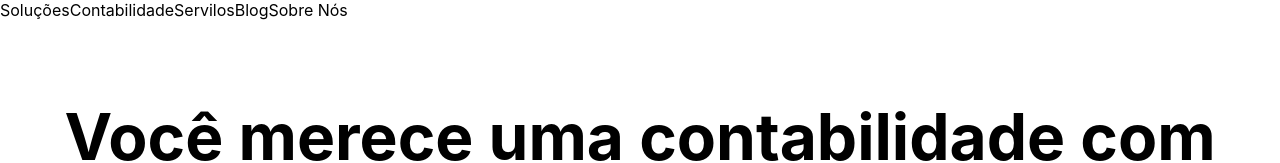
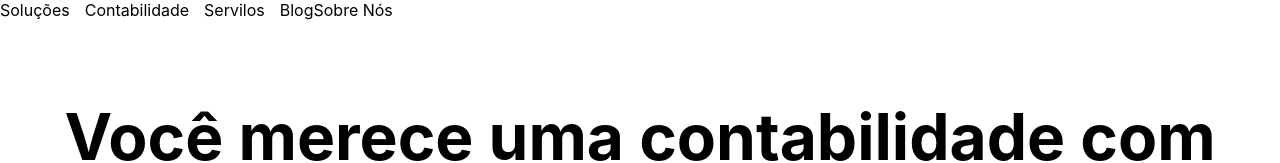
Before and after one commit to Akastro/GrupoFatos, a Next.js app: page / in a window 1280 px wide. Shown: the top 163 px of the page. Built offline with nearby package versions, Linux system fonts and the light colour scheme.

Commit message:
decimo commit

```diff
--- a/components/Menu.js
+++ b/components/Menu.js
@@ -1,17 +1,22 @@
 import Link from "next/link";
+
+const linkStyle = {
+    marginRight: 15
+}
+
 
 const Menu =() => (
     <div>
         <Link href="http://">
-        <a>Soluções</a>
+        <a style = {linkStyle}>Soluções</a>
         </Link>
 
         <Link href="http://">
-        <a>Contabilidade</a>
+        <a style = {linkStyle}>Contabilidade</a>
         </Link>
 
         <Link href="http://">
-        <a>Servilos</a>
+        <a style = {linkStyle}>Servilos</a>
         </Link>
 
         <Link href="http://">
```
